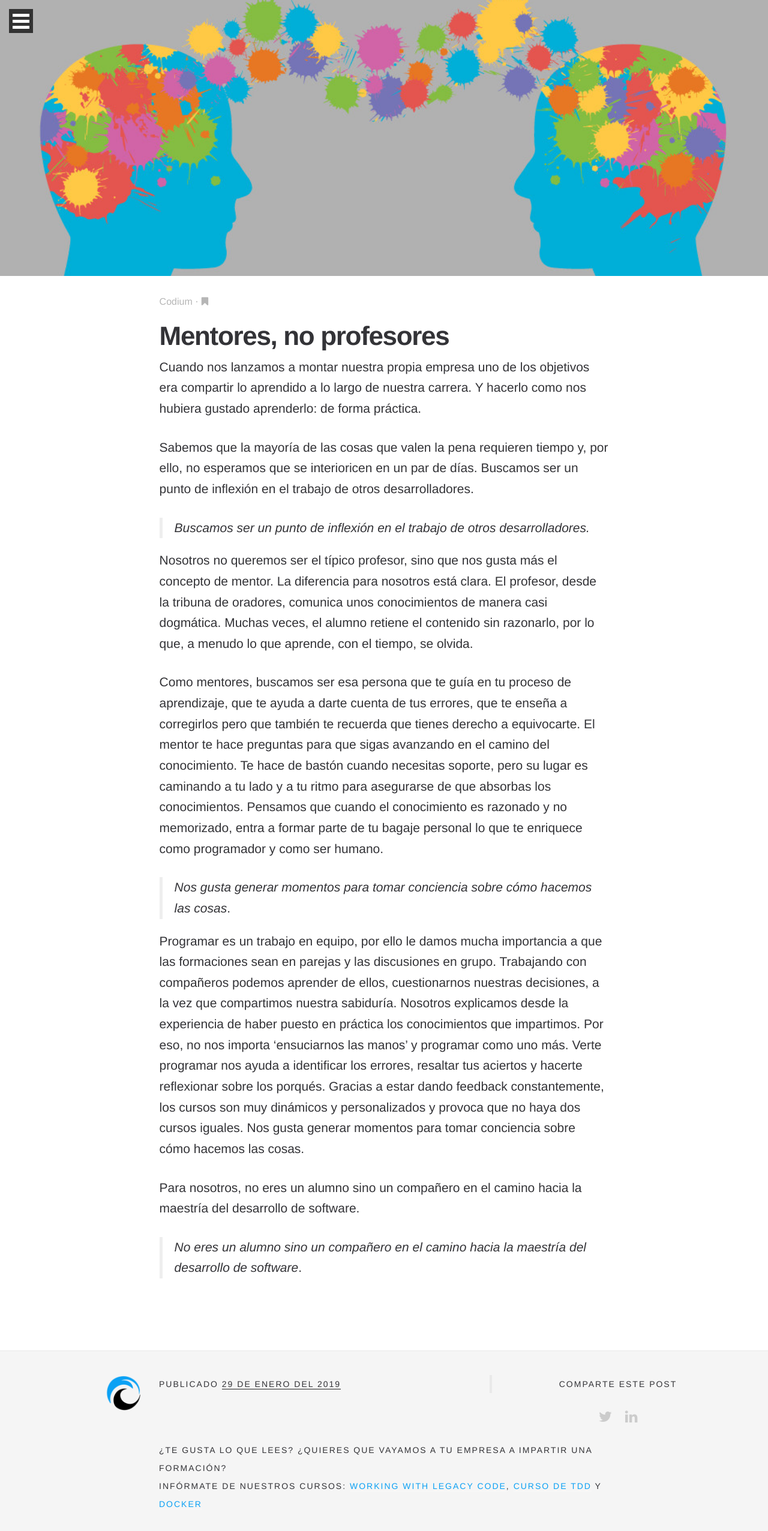
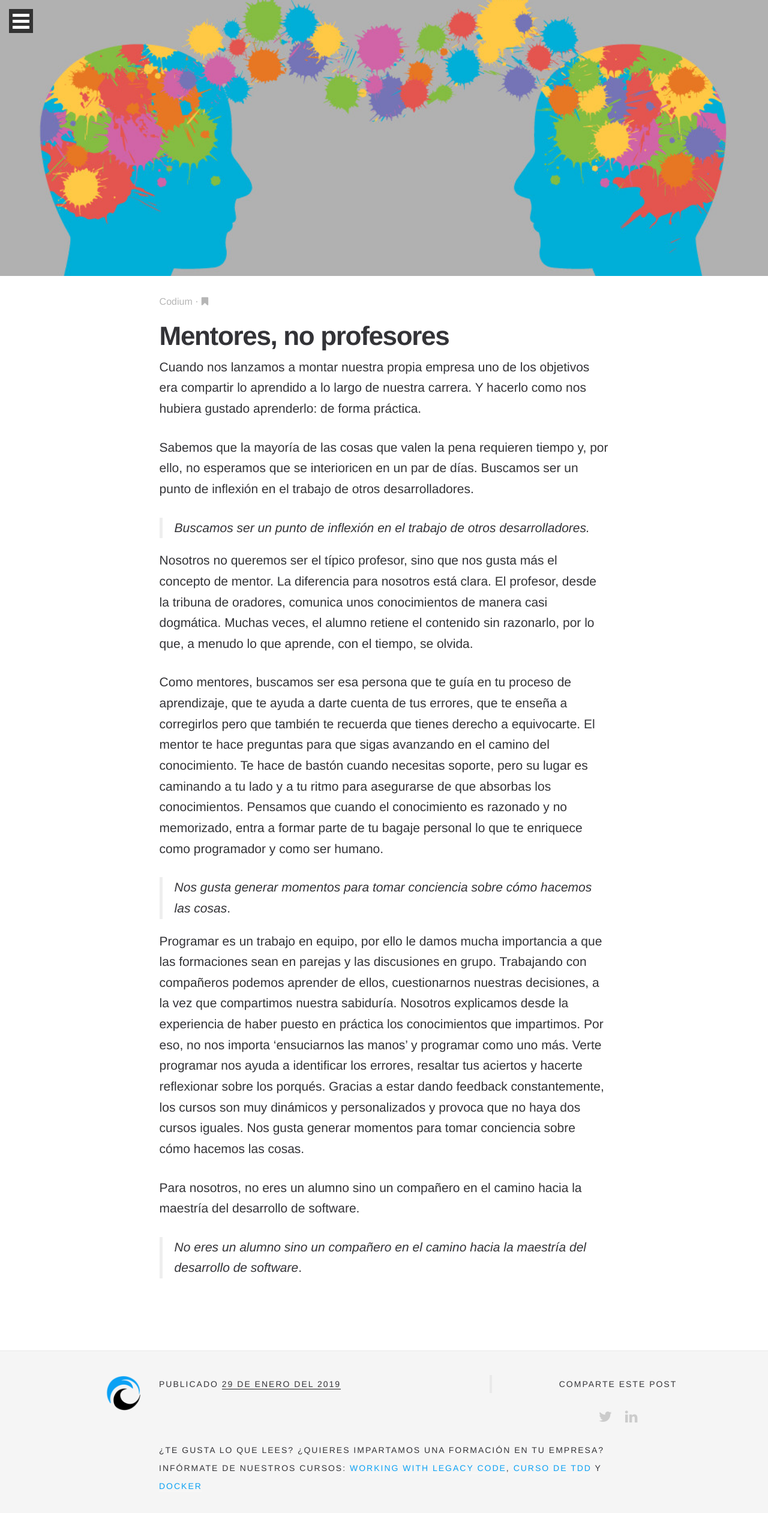
Before and after one commit to CodiumTeam/CodiumTeam.github.io, a Jekyll site: the page built from _posts/2019-01-29-mentores-no-profesores.md, in a window 1280 px wide. Shown: the whole page at 60% size. Built offline with Jekyll 4.4.1, drawn with Linux system fonts in a browser that asks for light colours; some web fonts are replaced.

Commit message:
change footer text: ¿Quieres impartamos una formación en tu empresa?

```diff
--- a/_includes/footer-single.html
+++ b/_includes/footer-single.html
@@ -59,8 +59,7 @@
   <div class="row">
     <div class="col-xs-12 col-sm-8 col-sm-offset-2">
       <p>
-        ¿Te gusta lo que lees? ¿Quieres que vayamos a tu empresa a impartir una
-        formación?
+        ¿Te gusta lo que lees? ¿Quieres impartamos una formación en tu empresa?
       </p>
       <p>
         Infórmate de nuestros cursos:
```
